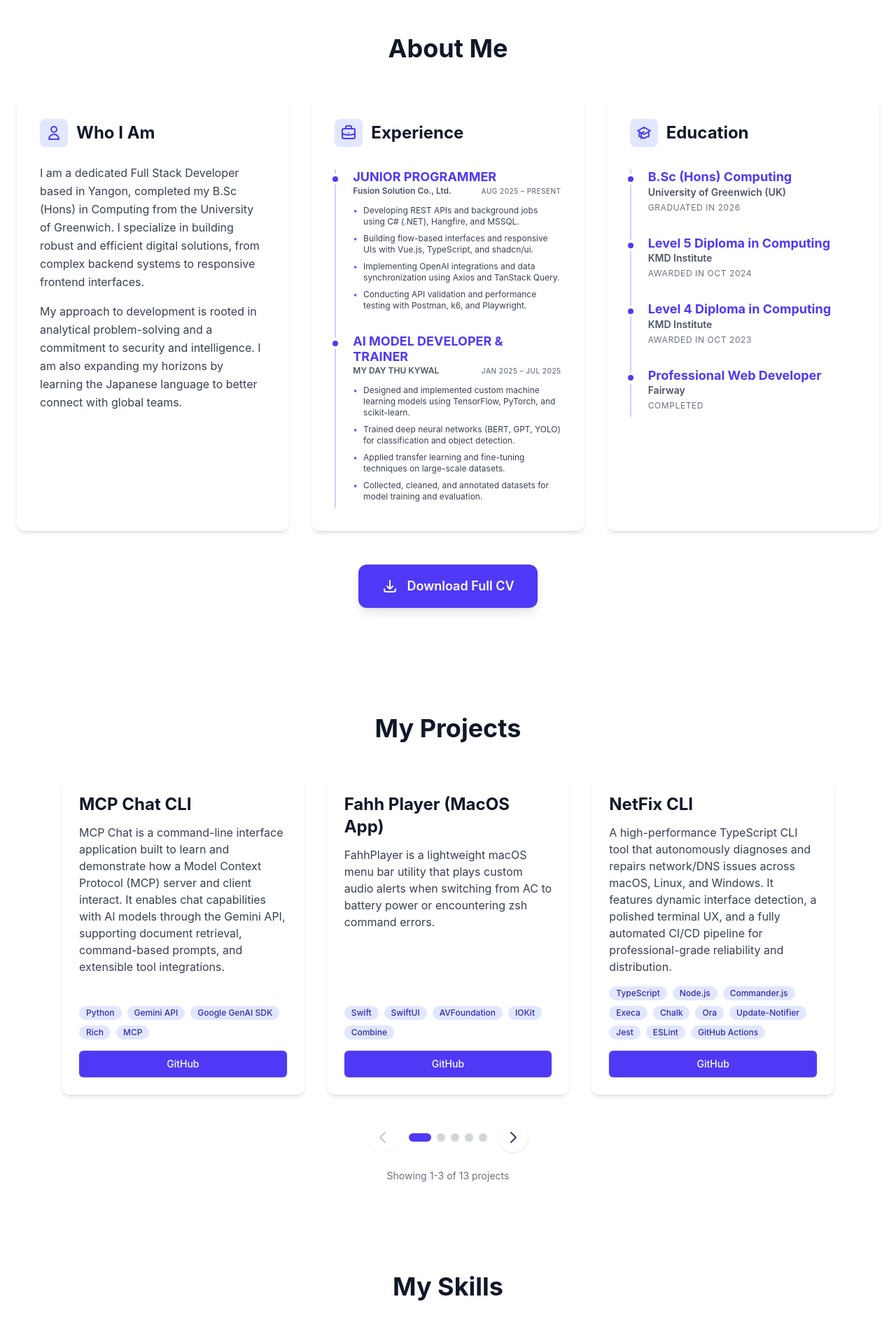
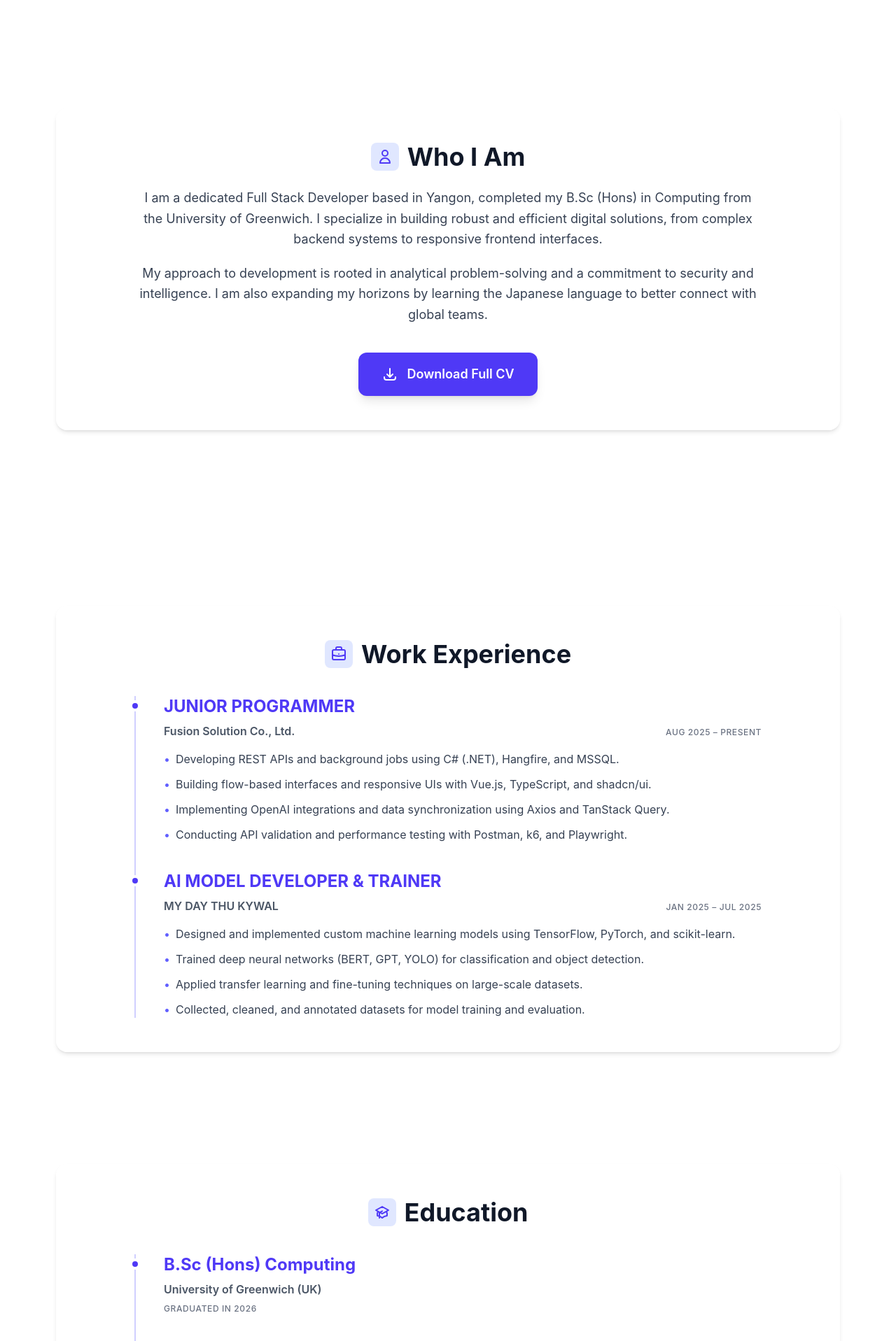
Before and after one commit to PyaePhyo-Win/ppwin-portfolio, a Vue app: page / in a window 1280 px wide. Shown: the part 880-2797 px from the top of the page at 70% size. Built offline with nearby package versions, Linux system fonts and the light colour scheme.

Commit message:
seperate three sections

```diff
--- a/src/components/AboutSection.vue
+++ b/src/components/AboutSection.vue
@@ -1,79 +1,23 @@
 <template>
-  <section id="about" class="container max-w-7xl mx-auto px-6 py-16 min-h-screen flex flex-col items-center justify-center">
-    <h2 class="text-4xl font-bold text-gray-900 dark:text-white text-center mb-12">About Me</h2>
-
-    <!-- Using items-stretch to ensure all columns have the same height -->
-    <div class="grid grid-cols-1 lg:grid-cols-3 gap-8 w-full items-stretch">
-      <!-- About Me Description -->
-      <div class="bg-white/70 dark:bg-gray-800/70 backdrop-blur-md rounded-xl shadow-md p-8 border border-white/20 dark:border-gray-700/30 flex flex-col h-full">
-        <div class="flex items-center mb-6">
+  <section id="about" class="max-w-6xl mx-auto px-4 py-16 min-h-screen flex items-center">
+    <div class="w-full bg-white/70 dark:bg-gray-800/70 backdrop-blur-md rounded-2xl shadow-md p-8 md:p-12 border border-white/20 dark:border-gray-700/30">
+      <div class="max-w-4xl mx-auto">
+        <div class="flex items-center justify-center mb-6">
           <div class="p-2 bg-indigo-100 dark:bg-indigo-900/50 rounded-lg mr-3">
             <svg xmlns="http://www.w3.org/2000/svg" class="h-6 w-6 text-indigo-600 dark:text-indigo-400" fill="none" viewBox="0 0 24 24" stroke="currentColor">
               <path stroke-linecap="round" stroke-linejoin="round" stroke-width="2" d="M16 7a4 4 0 11-8 0 4 4 0 018 0zM12 14a7 7 0 00-7 7h14a7 7 0 00-7-7z" />
             </svg>
           </div>
-          <h3 class="text-2xl font-bold text-gray-900 dark:text-white">{{ ABOUT_ME.title }}</h3>
+          <h2 class="text-4xl font-bold text-gray-900 dark:text-white">{{ ABOUT_ME.title }}</h2>
         </div>
-        <div class="text-gray-700 dark:text-gray-300 space-y-4 leading-relaxed text-sm md:text-base flex-grow">
+
+        <div class="text-gray-700 dark:text-gray-300 space-y-5 leading-relaxed text-base md:text-lg text-center">
           <p v-for="(paragraph, index) in ABOUT_ME.description" :key="index">
             {{ paragraph }}
           </p>
         </div>
-      </div>
 
-      <!-- Work Experience -->
-      <div class="bg-white/70 dark:bg-gray-800/70 backdrop-blur-md rounded-xl shadow-md p-8 border border-white/20 dark:border-gray-700/30 flex flex-col h-full">
-        <div class="flex items-center mb-6">
-          <div class="p-2 bg-indigo-100 dark:bg-indigo-900/50 rounded-lg mr-3">
-            <svg xmlns="http://www.w3.org/2000/svg" class="h-6 w-6 text-indigo-600 dark:text-indigo-400" fill="none" viewBox="0 0 24 24" stroke="currentColor">
-              <path stroke-linecap="round" stroke-linejoin="round" stroke-width="2" d="M21 13.255A23.931 23.931 0 0112 15c-3.183 0-6.22-.62-9-1.745M16 6V4a2 2 0 00-2-2h-4a2 2 0 00-2 2v2m4 6h.01M5 20h14a2 2 0 002-2V8a2 2 0 00-2-2H5a2 2 0 00-2 2v10a2 2 0 002 2z" />
-            </svg>
-          </div>
-          <h3 class="text-2xl font-bold text-gray-900 dark:text-white">Experience</h3>
-        </div>
-        <div class="mt-2 flex-grow">
-          <div v-for="(work, index) in WORK_EXPERIENCE" :key="index" class="relative pl-6 border-l-2 border-indigo-500/30 pb-8 last:pb-2">
-            <div class="absolute -left-[9px] top-1.5 w-4 h-4 rounded-full bg-indigo-600 border-4 border-white dark:border-gray-800 z-10"></div>
-            <h4 class="text-lg font-bold text-indigo-600 dark:text-indigo-400 leading-tight">{{ work.role }}</h4>
-            <div class="flex flex-wrap justify-between items-baseline mb-3">
-              <p class="text-xs font-semibold text-gray-600 dark:text-gray-400">{{ work.company }}</p>
-              <p v-if="work.period" class="text-[10px] font-medium text-gray-500 dark:text-gray-500 uppercase tracking-wider">{{ work.period }}</p>
-            </div>
-            <ul class="text-xs text-gray-700 dark:text-gray-300 space-y-2">
-              <li v-for="(desc, dIndex) in work.description" :key="dIndex" class="flex items-start">
-                <span class="mr-2 text-indigo-500">•</span>
-                <span>{{ desc }}</span>
-              </li>
-            </ul>
-          </div>
-        </div>
-      </div>
-
-      <!-- Education -->
-      <div class="bg-white/70 dark:bg-gray-800/70 backdrop-blur-md rounded-xl shadow-md p-8 border border-white/20 dark:border-gray-700/30 flex flex-col h-full">
-        <div class="flex items-center mb-6">
-          <div class="p-2 bg-indigo-100 dark:bg-indigo-900/50 rounded-lg mr-3">
-            <svg xmlns="http://www.w3.org/2000/svg" class="h-6 w-6 text-indigo-600 dark:text-indigo-400" fill="none" viewBox="0 0 24 24" stroke="currentColor">
-              <path d="M12 14l9-5-9-5-9 5 9 5z" />
-              <path d="M12 14l6.16-3.422a12.083 12.083 0 01.665 6.479A11.952 11.952 0 0012 20.055a11.952 11.952 0 00-6.824-2.998 12.078 12.078 0 01.665-6.479L12 14z" />
-              <path stroke-linecap="round" stroke-linejoin="round" stroke-width="2" d="M12 14l9-5-9-5-9 5 9 5zm0 0l6.16-3.422a12.083 12.083 0 01.665 6.479A11.952 11.952 0 0012 20.055a11.952 11.952 0 00-6.824-2.998 12.078 12.078 0 01.665-6.479L12 14zm-4 6v-7.5l4-2.222" />
-            </svg>
-          </div>
-          <h3 class="text-2xl font-bold text-gray-900 dark:text-white">Education</h3>
-        </div>
-        <div class="mt-2 flex-grow">
-          <div v-for="(edu, index) in EDUCATION" :key="index" class="relative pl-6 border-l-2 border-indigo-500/30 pb-8 last:pb-2">
-            <div class="absolute -left-[9px] top-1.5 w-4 h-4 rounded-full bg-indigo-600 border-4 border-white dark:border-gray-800 z-10"></div>
-            <h4 class="text-lg font-bold text-indigo-600 dark:text-indigo-400 leading-tight">{{ edu.degree }}</h4>
-            <p class="text-sm font-semibold text-gray-600 dark:text-gray-400">{{ edu.institution }}</p>
-            <p class="text-xs text-gray-500 dark:text-gray-500 mt-1 uppercase tracking-wider">{{ edu.period }}</p>
-          </div>
-        </div>
-      </div>
-    </div>
-
-    <!-- Download CV Button -->
-    <div class="mt-12 flex justify-center">
+        <div class="mt-10 flex justify-center">
           <a
             href="/ppwin_cv.pdf"
             download
@@ -85,9 +29,11 @@
             Download Full CV
           </a>
         </div>
+      </div>
+    </div>
   </section>
 </template>
 
 <script setup lang="ts">
-import { WORK_EXPERIENCE, EDUCATION, ABOUT_ME } from '../constants/data';
+import { ABOUT_ME } from '../constants/data';
 </script>
--- a/src/components/ContactSection.vue
+++ b/src/components/ContactSection.vue
@@ -1,5 +1,5 @@
 <template>
-  <section class="container w-full mx-auto px-6 py-16 min-h-screen flex flex-col items-center justify-center">
+  <section class="max-w-6xl w-full mx-auto px-4 py-16 min-h-screen flex flex-col items-center justify-center">
     <h2 class="text-4xl font-bold text-gray-900 dark:text-white text-center mb-12">Get in Touch</h2>
     <div class="bg-white/70 w-full dark:bg-gray-800/70 backdrop-blur-md rounded-xl shadow-md p-8 md:p-12 transition-colors duration-300 border border-white/20 dark:border-gray-700/30">
       <form @submit.prevent="submitForm" class="space-y-6">
--- /dev/null
+++ b/src/components/EducationSection.vue
@@ -0,0 +1,29 @@
+<template>
+  <section id="education" class="max-w-6xl mx-auto px-4 py-16 min-h-screen flex items-center">
+    <div class="w-full bg-white/70 dark:bg-gray-800/70 backdrop-blur-md rounded-2xl shadow-md p-8 md:p-12 border border-white/20 dark:border-gray-700/30">
+      <div class="flex items-center justify-center mb-10">
+        <div class="p-2 bg-indigo-100 dark:bg-indigo-900/50 rounded-lg mr-3">
+          <svg xmlns="http://www.w3.org/2000/svg" class="h-6 w-6 text-indigo-600 dark:text-indigo-400" fill="none" viewBox="0 0 24 24" stroke="currentColor">
+            <path d="M12 14l9-5-9-5-9 5 9 5z" />
+            <path d="M12 14l6.16-3.422a12.083 12.083 0 01.665 6.479A11.952 11.952 0 0012 20.055a11.952 11.952 0 00-6.824-2.998 12.078 12.078 0 01.665-6.479L12 14z" />
+            <path stroke-linecap="round" stroke-linejoin="round" stroke-width="2" d="M12 14l9-5-9-5-9 5 9 5zm0 0l6.16-3.422a12.083 12.083 0 01.665 6.479A11.952 11.952 0 0012 20.055a11.952 11.952 0 00-6.824-2.998 12.078 12.078 0 01.665-6.479L12 14zm-4 6v-7.5l4-2.222" />
+          </svg>
+        </div>
+        <h2 class="text-4xl font-bold text-gray-900 dark:text-white">Education</h2>
+      </div>
+
+      <div class="max-w-4xl mx-auto">
+        <div v-for="(edu, index) in EDUCATION" :key="index" class="relative pl-8 md:pl-10 border-l-2 border-indigo-500/30 pb-10 last:pb-0">
+          <div class="absolute -left-[9px] top-1.5 w-4 h-4 rounded-full bg-indigo-600 border-4 border-white dark:border-gray-800 z-10"></div>
+          <h3 class="text-xl md:text-2xl font-bold text-indigo-600 dark:text-indigo-400 leading-tight">{{ edu.degree }}</h3>
+          <p class="mt-2 text-sm md:text-base font-semibold text-gray-600 dark:text-gray-400">{{ edu.institution }}</p>
+          <p class="text-xs font-medium text-gray-500 dark:text-gray-500 mt-2 uppercase tracking-wider">{{ edu.period }}</p>
+        </div>
+      </div>
+    </div>
+  </section>
+</template>
+
+<script setup lang="ts">
+import { EDUCATION } from '../constants/data';
+</script>
--- /dev/null
+++ b/src/components/ExperienceSection.vue
@@ -0,0 +1,35 @@
+<template>
+  <section id="experience" class="max-w-6xl mx-auto px-4 py-16 min-h-screen flex items-center">
+    <div class="w-full bg-white/70 dark:bg-gray-800/70 backdrop-blur-md rounded-2xl shadow-md p-8 md:p-12 border border-white/20 dark:border-gray-700/30">
+      <div class="flex items-center justify-center mb-10">
+        <div class="p-2 bg-indigo-100 dark:bg-indigo-900/50 rounded-lg mr-3">
+          <svg xmlns="http://www.w3.org/2000/svg" class="h-6 w-6 text-indigo-600 dark:text-indigo-400" fill="none" viewBox="0 0 24 24" stroke="currentColor">
+            <path stroke-linecap="round" stroke-linejoin="round" stroke-width="2" d="M21 13.255A23.931 23.931 0 0112 15c-3.183 0-6.22-.62-9-1.745M16 6V4a2 2 0 00-2-2h-4a2 2 0 00-2 2v2m4 6h.01M5 20h14a2 2 0 002-2V8a2 2 0 00-2-2H5a2 2 0 00-2 2v10a2 2 0 002 2z" />
+          </svg>
+        </div>
+        <h2 class="text-4xl font-bold text-gray-900 dark:text-white">Work Experience</h2>
+      </div>
+
+      <div class="max-w-4xl mx-auto">
+        <div v-for="(work, index) in WORK_EXPERIENCE" :key="index" class="relative pl-8 md:pl-10 border-l-2 border-indigo-500/30 pb-10 last:pb-0">
+          <div class="absolute -left-[9px] top-1.5 w-4 h-4 rounded-full bg-indigo-600 border-4 border-white dark:border-gray-800 z-10"></div>
+          <h3 class="text-xl md:text-2xl font-bold text-indigo-600 dark:text-indigo-400 leading-tight">{{ work.role }}</h3>
+          <div class="mt-2 flex flex-col gap-1 md:flex-row md:justify-between md:items-baseline mb-4">
+            <p class="text-sm md:text-base font-semibold text-gray-600 dark:text-gray-400">{{ work.company }}</p>
+            <p v-if="work.period" class="text-xs font-medium text-gray-500 dark:text-gray-500 uppercase tracking-wider">{{ work.period }}</p>
+          </div>
+          <ul class="text-sm md:text-base text-gray-700 dark:text-gray-300 space-y-3">
+            <li v-for="(desc, dIndex) in work.description" :key="dIndex" class="flex items-start">
+              <span class="mr-2 text-indigo-500">•</span>
+              <span>{{ desc }}</span>
+            </li>
+          </ul>
+        </div>
+      </div>
+    </div>
+  </section>
+</template>
+
+<script setup lang="ts">
+import { WORK_EXPERIENCE } from '../constants/data';
+</script>
--- a/src/constants/data.ts
+++ b/src/constants/data.ts
@@ -7,6 +7,8 @@ export const STATS: Stat[] = [
 
 export const NAV_LINKS: NavLink[] = [
   { name: 'About', href: '#about' },
+  { name: 'Experience', href: '#experience' },
+  { name: 'Education', href: '#education' },
   { name: 'Projects', href: '#projects' },
   { name: 'Skills', href: '#skills' },
   { name: 'Contact', href: '#contact' },
--- a/src/views/Home.vue
+++ b/src/views/Home.vue
@@ -2,6 +2,8 @@
   <div id="home">
     <Hero />
     <AboutSection id="about" class="py-16" />
+    <ExperienceSection class="py-16" />
+    <EducationSection class="py-16" />
     <ProjectsSection id="projects" class="py-16" />
     <SkillsSection id="skills" class="py-16" />
     <ContactSection id="contact" class="py-16" />
@@ -11,6 +13,8 @@
 <script setup lang="ts">
 import Hero from '../components/Hero.vue';
 import AboutSection from '../components/AboutSection.vue';
+import ExperienceSection from '../components/ExperienceSection.vue';
+import EducationSection from '../components/EducationSection.vue';
 import ProjectsSection from '../components/ProjectsSection.vue';
 import SkillsSection from '../components/SkillsSection.vue';
 import ContactSection from '../components/ContactSection.vue';
```
Lines whose indentation alone changed are shown as unchanged.
